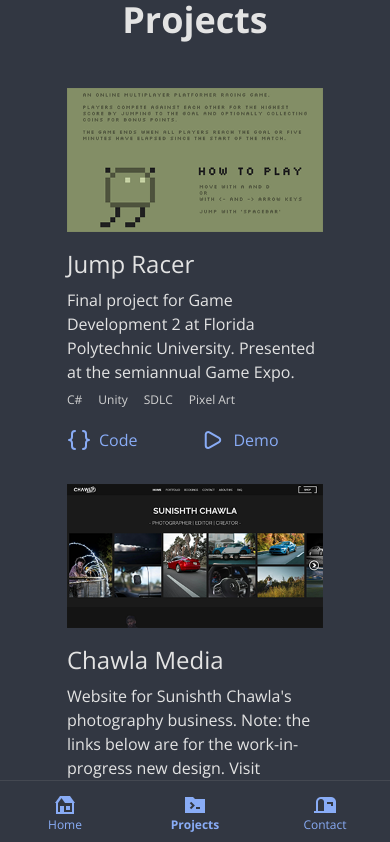
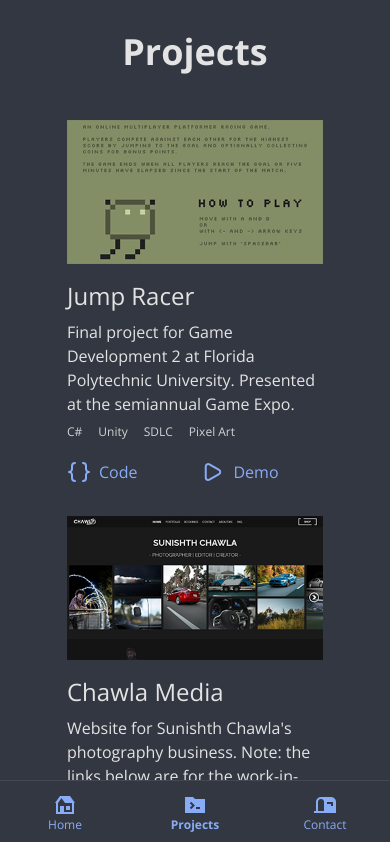
Before and after one commit to stevmwhitfield/stevenwhitfield.dev.old2, a Next.js app: page /projects in a window 390 px wide. Shown: the top 842 px of the page. Built offline with nearby package versions, Linux system fonts and the light colour scheme.

Commit message:
Fix header spacing; add key prop to projects

```diff
--- a/app/projects/page.tsx
+++ b/app/projects/page.tsx
@@ -14,12 +14,13 @@ const ProjectsPage = () => {
     <Container>
       <PageHeader mainHeader={"Projects"} />
       <div className="grid justify-items-center gap-8 mb-12 md:grid-cols-2 md:w-fit md:gap-16 md:mx-auto">
-        {projects.map((project) => {
+        {projects.map((project, i) => {
           const { imagePath, title, tags, description, codeUrl, demoUrl } =
             project;
 
           return (
             <ProjectCard
+              key={i}
               imagePath={imagePath}
               title={title}
               tags={tags}
--- a/components/PageHeader.tsx
+++ b/components/PageHeader.tsx
@@ -1,6 +1,6 @@
 const PageHeader = ({ mainHeader }: { mainHeader: string }) => {
   return (
-    <header className="mb-12 md:mt-16 md:mb-20">
+    <header className="mt-8 mb-12 md:mt-16 md:mb-20">
       <h1 className="text-center font-bold text-4xl">{mainHeader}</h1>
     </header>
   );
```
